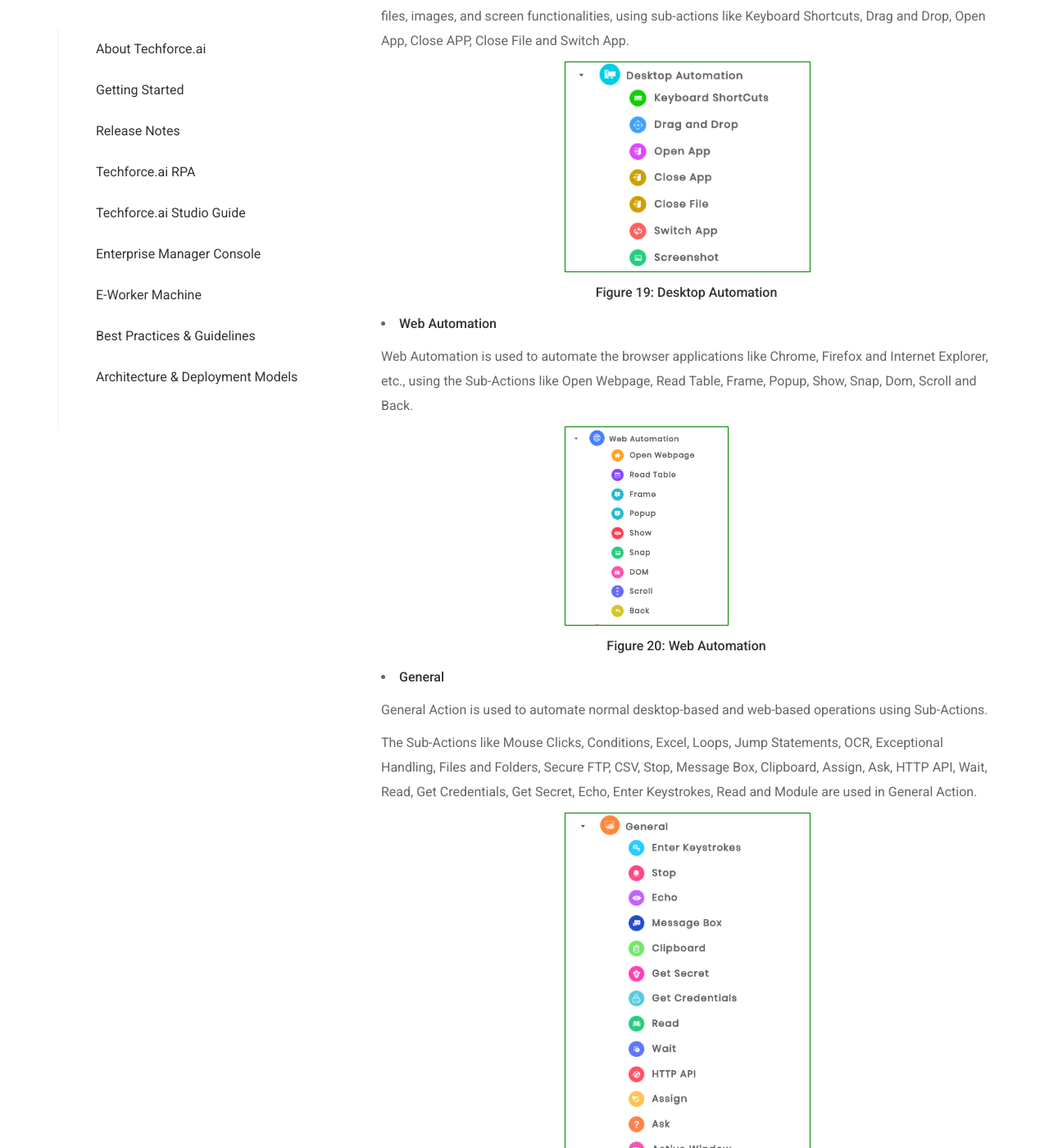
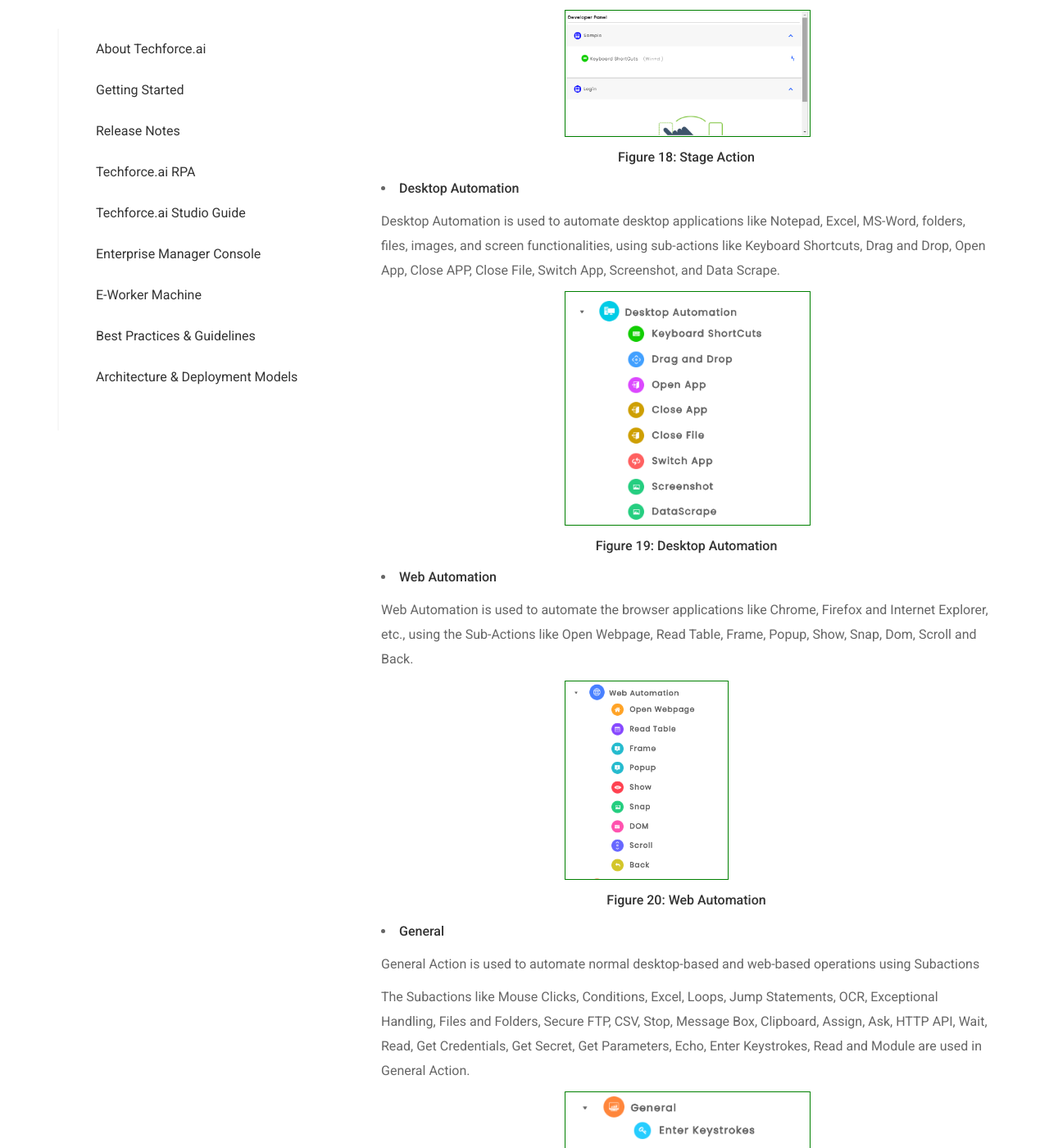
Before and after one commit to digitamizers/Documentation, a Jekyll site: the page built from index.md, in a window 1280 px wide and 1400 px high, scrolled down 33444 px. Shown: the whole window at 82% size. Built offline with Jekyll 4.4.1, drawn with Linux system fonts in a browser that asks for light colours; some of the changed text lies outside the part shown.

Commit message:
changes in actions

```diff
--- a/_layouts/default.html
+++ b/_layouts/default.html
@@ -608,6 +608,7 @@
                                                         <li style="margin-left:20px;"><a class="child 2" href="#Close"><span class="numbers"></span> <span style="margin-left:15px;">Close File</span></a></li>
                                                         <li style="margin-left:20px;"><a class="child 2" href="#Switch"><span class="numbers"></span> <span style="margin-left:15px;">Switch App</span></a></li>
                                                         <li style="margin-left:20px;"><a class="child 2" href="#Screenshot"><span class="numbers"></span> <span style="margin-left:15px;">Screenshot</span></a></li>
+                                                        <li style="margin-left:20px;"><a class="child 2" href="#DataScrape"><span class="numbers"></span> <span style="margin-left:15px;">DataScrape</span></a></li>
                                                         </ul></li>
 
                                                         <li id="WebA"style="margin-left:10px;"><a id="webautomation-expand" class="child 2" href="#WebAutomation"><span class="numbers"></span> <span style="margin-left:5px;">Web Automation</span></a>
@@ -917,10 +918,17 @@
 
                             <div id="Issues"  class="page-section">
                                   <h4 class="purple"><span class="numbers"></span>  Issues Resolved</h4>
-                                  <p><span class="numbers">1.</span>	Fixed issues that prevents-studio installation when the install path has spaces</p>
-                                  <p><span class="numbers">2.</span>	Resolved issues with desktop automation (dll file missing issues)</p>
-                                  <p><span class="numbers">3.</span>	Enhanced support to handle Popups and Frames</p>
-                                  <p><span class="numbers">4.</span>	Implicit wait feature that waits for webpage elements to load before act on</p>
+                                  <p><span class="numbers">1.</span> If-Else Comparison issue for Integer to String (Operator issue). </p>
+                                  <p><span class="numbers">2.</span> HTTP API (Multiple Headers)</p>
+                                  <p><span class="numbers">3.</span> For Loop</p>
+                                  <p><span class="numbers">4.</span> Break Statements</p>
+                                  <p><span class="numbers">5.</span> External flow triggering	</p>
+                                  <p><span class="numbers">6.</span> Get Credentials/Get Secret</p>
+                                  <p><span class="numbers">7.</span> Variable selection issue</p>
+                                  <p><span class="numbers">8.</span> Open App (when a wrong input is given, the bot stops, throwing an exception in the flow)</p>
+                                  <p><span class="numbers">9.</span> Cut option</p>
+                                  <p><span class="numbers">10.</span> Stage minimizing option</p>
+                                  <p><span class="numbers">11.</span>	Record option</p>
                             </div>
 
                             <div id="TechforceRPA"  class="page-section">
@@ -1263,7 +1271,7 @@
                             <p style="text-align:center;"><strong>Figure 18: Stage Action</strong></p>
 
                             <li><strong> Desktop Automation</strong></li>
-                            <p>Desktop Automation is used to automate desktop applications like Notepad, Excel, MS- Word, folders, files, images, and screen functionalities, using sub-actions like Keyboard Shortcuts, Drag and Drop, Open App, Close APP, Close File and Switch App.</p>
+                            <p>Desktop Automation is used to automate desktop applications like Notepad, Excel, MS-Word, folders, files, images, and screen functionalities, using sub-actions like Keyboard Shortcuts, Drag and Drop, Open App, Close APP, Close File, Switch App, Screenshot, and Data Scrape.</p>
                             <img src="{{ '/assets/images/doc-img33.png' | relative_url }}" alt="image" style="width:300px;border:1px solid green;margin-left:30%;margin-top:10px;margin-bottom:10px;">
                             <p style="text-align:center;"><strong>Figure 19: Desktop Automation</strong></p>
 
@@ -1273,8 +1281,8 @@
                             <p style="text-align:center;"><strong>Figure 20:  Web Automation</strong></p>
 
                             <li><strong> General</strong></li>
-                            <p>General Action is used to automate normal desktop-based and web-based operations using Sub-Actions.</p>
-                            <p>The Sub-Actions like Mouse Clicks, Conditions, Excel, Loops, Jump Statements, OCR, Exceptional Handling, Files and Folders, Secure FTP, CSV, Stop, Message Box, Clipboard, Assign, Ask, HTTP API, Wait, Read, Get Credentials, Get Secret, Echo, Enter Keystrokes, Read and Module are used in General Action.</p>
+                            <p>General Action is used to automate normal desktop-based and web-based operations using Subactions</p>
+                            <p>The Subactions like Mouse Clicks, Conditions, Excel, Loops, Jump Statements, OCR, Exceptional Handling, Files and Folders, Secure FTP, CSV, Stop, Message Box, Clipboard, Assign, Ask, HTTP API, Wait, Read, Get Credentials, Get Secret, Get Parameters, Echo, Enter Keystrokes, Read and Module are used in General Action.</p>
                             <img src="{{ '/assets/images/doc-img35.png' | relative_url }}" alt="image" style="width:300px;border:1px solid green;margin-left:30%;margin-top:10px;margin-bottom:10px;">
                             <img src="{{ '/assets/images/doc-img36.png' | relative_url }}" alt="image" style="width:200px;border:1px solid green;margin-left:30%;margin-top:10px;margin-bottom:10px;">
                             <p style="text-align:center;"><strong>Figure 21: General</strong></p>
@@ -1290,21 +1298,20 @@
                             <p style="text-align:center;"><strong>Figure 23: Mail Integration</strong></p>
 
                             <li><strong> Database</strong></li>
-                            <p>The Database is used to connect to the database like MYSQL and PostgreSQL. The data can be retrieved and stored in desktop applications. Similarly, the data can be sent to the database from the desktop applications. All the queries executed in the database can be executed using database actions.</p>
-
+                            <p>The Database is used to connect to the database like My SQL, PostgreSQL, Oracle, and MS SQL. The data can be retrieved and stored in desktop applications. Similarly, the data can be sent to the database from the desktop applications. All the queries executed in the database can be executed using database actions.</p>
                             <img src="{{ '/assets/images/doc-img39.png' | relative_url }}" alt="image" style="width:300px;border:1px solid green;margin-left:30%;margin-top:10px;margin-bottom:10px;">
                             <p style="text-align:center;"><strong>Figure 24: Database</strong></p>
                           </div>
 
                           <div id="Stage"  class="page-section">
                             <h4 class="purple"> Stage</h4>
-                            <p>The stage can be considered a group of multiple actions. The actions used in the flow must be included at least in one stage.</p>
+                            <p>The stage can be considered a group of multiple actions. The actions used in the flow must be included at least in one stage. The stage can be minimized or maximized by clicking on the UP arrow (to minimize) and down arrow (to maximize the stage).</p>
                           </div>
 
                           <div id="DesktopAutomation"  class="page-section">
                             <h4 class="purple"> Desktop Automation</h4>
                             <p>Desktop automation is used to automate desktop applications. In this type of automation, either images or locations are used for interacting with the elements. Dom objects of the web page and web-based actions cannot be accessed using desktop automation. Instead, images and locations can be used. While triggering the flow designed using desktop actions, the user should be careful that the UI of the page should be visible on the screen.</p>
-                            <p>Actions that come under desktop automation are Keyboard Shortcuts, Drag and Drop, Open App, Close App, Close File, and Switch App.</p>
+                            <p>Actions that come under desktop automation are Keyboard Shortcuts, Drag and Drop, Open App, Close App, Close File, Switch App, Screenshot, and DataScrape.</p>
                           </div>
 
                           <div id="Keyboard"  class="page-section">
@@ -1395,6 +1402,16 @@
                              <li><span class="numbers">1.</span><strong> Requirement:</strong> To take the screenshot of the current screen.</li>
                              <li><span class="numbers">2.</span><strong> Input:</strong> Just give the location path with name and extension to save the image.</li>
                             </ol>
+                          </div>
+
+                          <div id="DataScrape"  class="page-section">
+                            <h5 class="purple"> DataScrape</h5>
+                            <p>This action is used to extract the data from the selected image. The extracted data will be stored in a variable for further use. </p>
+                           <ol>
+                             <h5>Properties</h5>
+                             <p><strong>Select Image:</strong> Click on the Select Image button. It opens a new window to select the image. Select the image from the path. On the image, select the area to extract the data from, and press Enter.</p>
+                             <p><strong>Select Variable:</strong> Create a string variable in the variable Panel. Select the created string variable from the drop-down to store the result. </p>
+                           </ol>
                           </div>
 
                           <div id="WebAutomation"  class="page-section">
```
Also changed, not shown: assets/images/doc-img33.png, assets/images/doc-img35.png.
